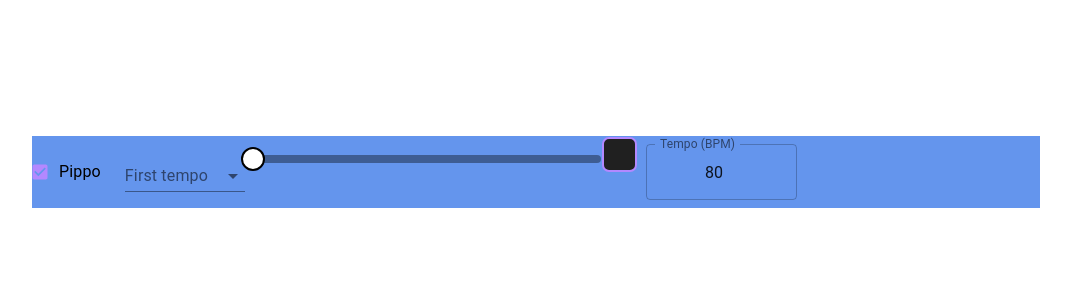
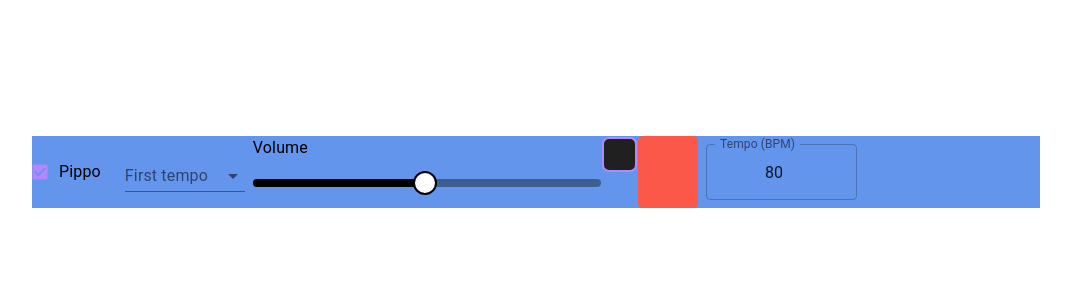
Before and after one commit to davelista/PolyDrum, a React (Create React App) app: page / in a window 1280 px wide. Shown: the top 300 px of the page, without its empty margins (104-1175 px from the left). Built offline with nearby package versions, Linux system fonts and the light colour scheme.

Commit message:
add tempo, volume and keyboard

```diff
--- a/package.json
+++ b/package.json
@@ -12,6 +12,7 @@
     "react-dom": "^17.0.2",
     "react-scripts": "4.0.3",
     "reactronica": "^0.5.2",
+    "tone": "^14.7.77",
     "web-vitals": "^1.0.1"
   },
   "scripts": {
--- a/src/App.js
+++ b/src/App.js
@@ -1,11 +1,14 @@
-
 import './App.css';
 import {Drumbit} from "./view";
+import { AppContext, useAppContext } from "./context/AppContext";
 
 function App() {
+    const appData = useAppContext();
   return (
     <>
-      <Drumbit/>
+        <AppContext.Provider value={appData}>
+            <Drumbit/>
+        </AppContext.Provider>
     </>
   );
 }
--- /dev/null
+++ b/src/components/Keyboard/Keyboard.js
@@ -0,0 +1,15 @@
+import React, {useState} from 'react';
+import { Song, Track, Instrument } from 'reactronica';
+
+const Keyboard = (props) => {
+    const {tempo, play} = props;
+    return(
+        <>
+            <Song bpm={tempo.bpm} isPlaying={play.isPlay}>
+
+            </Song>
+        </>
+    );
+}
+
+export default Keyboard;
--- a/src/components/NumberControl/NumberControl.js
+++ b/src/components/NumberControl/NumberControl.js
@@ -12,10 +12,12 @@ const useStyles = makeStyles((theme) => ({
 }));
 
 const NumberControl = (props) => {
+    const {tempo} = props /*NON CAMBIARE*/
     const classes = useStyles();
     return (
         <>
             <form className={classes.root} noValidate autoComplete="off">
+
                 <TextField
                     id="outlined-number"
                     label="Tempo (BPM)"
@@ -25,8 +27,11 @@ const NumberControl = (props) => {
                     }}
                     inputProps={{min: 1, style: { textAlign: 'center' }}}
                     variant="outlined"
-                    defaultValue={80}
+                    defaultValue={tempo.bpm}/*NON CAMBIARE*/
+                    onChange={(e) => tempo.setBpm(e.target.value)}/*NON CAMBIARE*/
+
                 />
+
             </form>
         </>
     );
--- a/src/components/Slider/ControlSlider.js
+++ b/src/components/Slider/ControlSlider.js
@@ -44,14 +44,14 @@ const RoundSlider = withStyles({
 
 const ControlSlider = (props) => {
 
-    const {title, defaultValue} = props;
+    const {title, defaultValue, onChangeValue} = props;
     const classes = useStyles();
 
     return (
         <>
             <div className={classes.root}>
                 <Typography gutterBottom>{title}</Typography>
-                <RoundSlider valueLabelDisplay="auto" aria-label="pretto slider" defaultValue={defaultValue} />
+                <RoundSlider valueLabelDisplay="auto" aria-label="pretto slider" defaultValue={defaultValue} min={1} max={100} step={1} onChange={(e, value) => onChangeValue(value)} />
             </div>
         </>
     );
--- a/src/components/index.js
+++ b/src/components/index.js
@@ -4,5 +4,7 @@ import SampleLine from "./SampleLine/SampleLine";
 import Dropdown from "./Dropdown/Dropdown";
 import CheckBox from "./CheckBox/CheckBox";
 import NumberControl from "./NumberControl/NumberControl";
+import Keyboard from "./Keyboard/Keyboard";
+import Button from "./Button/Button"
 
-export {StepButton, ControlSlider, SampleLine, Dropdown, CheckBox, NumberControl}
+export {StepButton, ControlSlider, SampleLine, Dropdown, CheckBox, NumberControl, Keyboard, Button}
--- /dev/null
+++ b/src/context/AppContext.js
@@ -0,0 +1,27 @@
+import React, { useMemo, useState } from "react";
+
+export const AppContext = React.createContext({});
+
+export function useAppContext() {
+    const [bpm, setBpm] = useState(80);
+    const [isPlay, setPlay] = useState(false);
+    const [value, setValue] = useState(50);
+
+    return useMemo(
+        () => ({
+            play:{
+              isPlay,
+              setPlay
+            },
+            tempo: {
+                bpm,
+                setBpm
+            },
+            volume: {
+                value,
+                setValue
+            }
+        }),
+        [bpm, setBpm, isPlay, setPlay, value, setValue]
+    );
+}
--- a/src/view/Drumbit.js
+++ b/src/view/Drumbit.js
@@ -1,16 +1,25 @@
-import React from 'react';
+import React, {useContext} from 'react';
 import styles from "./Drumbit.module.css";
-import {CheckBox, ControlSlider, Dropdown, NumberControl, SampleLine, StepButton} from "../components";
+import {CheckBox, ControlSlider, Dropdown, NumberControl, SampleLine, StepButton, Button} from "../components";
+import {AppContext} from "../context/AppContext";
+
 
 function Drumbit(props) {
+    const appData = useContext(AppContext);
     return (
         <div className={styles.container}>
+
             <CheckBox label={"Pippo"}/>
             <Dropdown/>
             <SampleLine/>
-            <ControlSlider/>
+            <ControlSlider title={"Volume"} defaultValue={appData.volume.value} onChangeValue={appData.volume.setValue}/>
             <StepButton/>
-            <NumberControl/>
+            <Button onClick={() => appData.play.setPlay(!appData.play.isPlay)} />
+            {console.log("play è: ", appData.play.isPlay)}
+            {console.log("ho cambiato il TEMPO in: ", appData.tempo.bpm)}
+            {console.log("ho cambiato il VOLUME in: ", appData.volume.value)}
+            {/*NON ELIMINARE NUMBERCONTROL*/}
+            <NumberControl tempo={appData.tempo} play={appData.play}/>
         </div>
     );
 }
```
Also changed, not shown: 2 other files (tests, documents, lock files or other folders).
